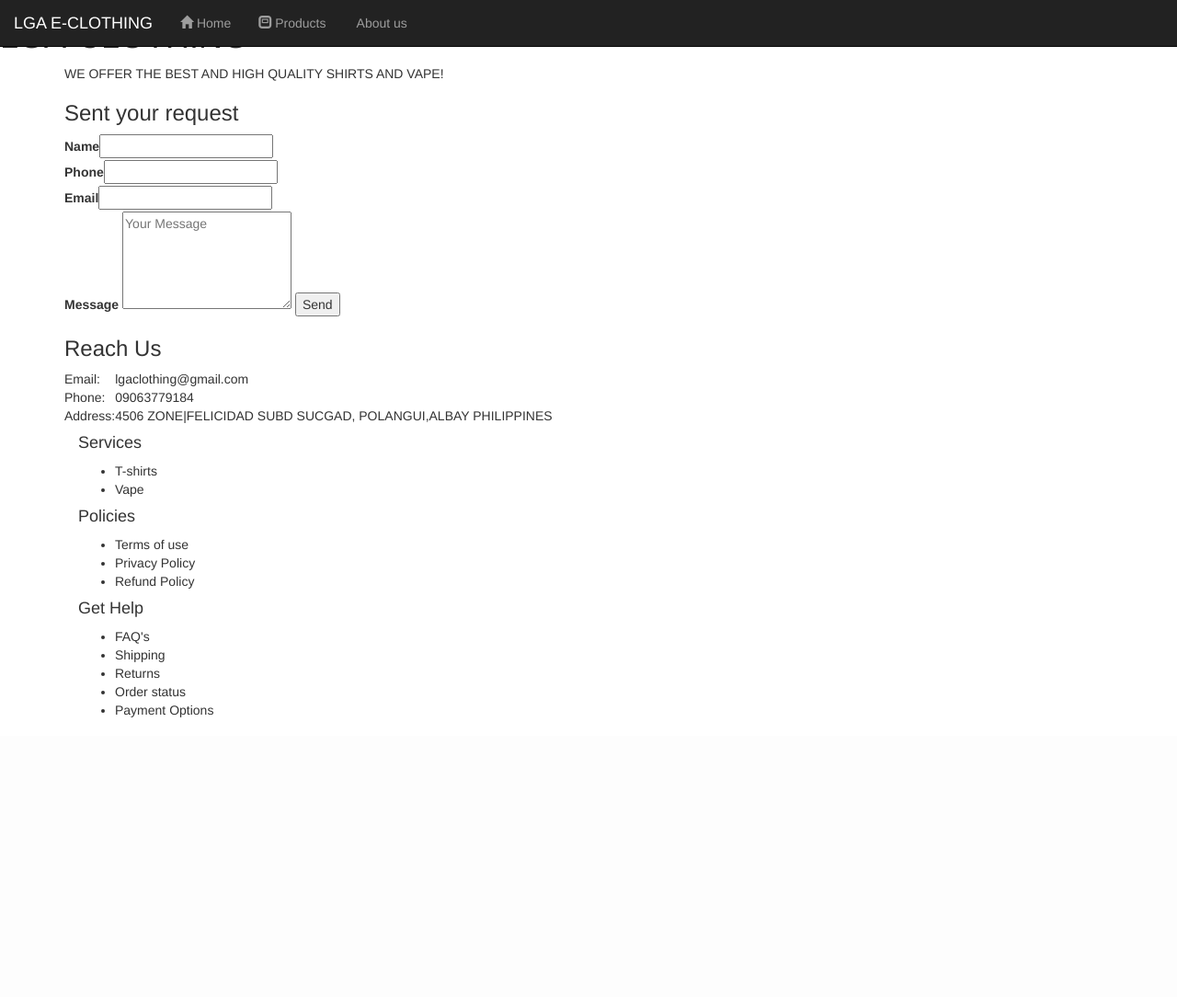
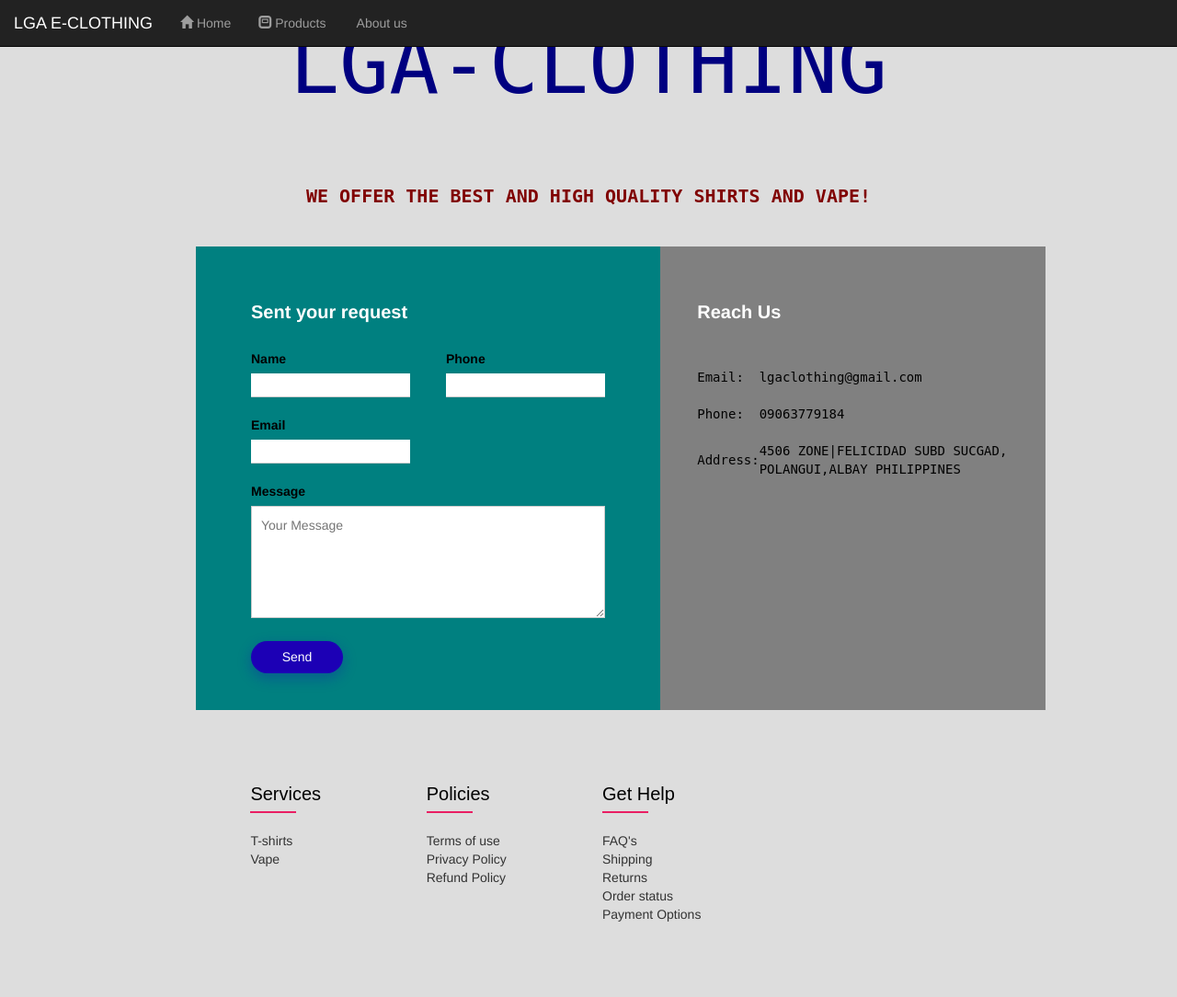
Before and after one commit to carla011001-afk/Ecommerce-app-h, a PHP site: page /ecommerce-app-h/ABOUTUS.php in a window 1280 px wide. Shown: the whole page at 92% size. Before the commit the page ends 780 px from the top, so only its background shows below. Run offline with PHP 8.4, Linux system fonts and the light colour scheme; data comes from the database, SQL or seed files in the repository; data that the repository does not hold is empty.

Commit message:
Update style.css

```diff
--- a/style.css
+++ b/style.css
@@ -1,4 +1,159 @@
 
+*{
+	margin: 0;
+	padding: 0;
+
+
+}
+body{
+	background: #ddd;
+
+
+
+
+}
+.container{
+	width: 80%;
+	margin-bottom: 50px auto;
+	margin-left: 50px;
+
+
+}
+.contact-box{
+	background: #008080;
+	display: flex;
+	margin-left: 70px;
+}
+.contact-left{
+	flex-basis: 60%;
+	padding: 40px 60px;
+}
+.contact-right{
+	flex-basis:50%;
+	padding: 40px;
+	background: #808080;
+	color: #fff;
+}
+h1{
+	margin-bottom: 80px;
+	text-align: center;
+	color: navy;
+	font-family: monospace;
+	font-size: 90px;
+
+}
+.container p{
+	margin-bottom: 40px;
+	text-align: center;
+	font-weight: bolder;
+	font-size: 20px;
+	font-family: monospace;
+	color: maroon;
+
+}
+.input-row{
+	display: flex;
+	justify-content: space-between;
+	margin-bottom: 20px;
+}
+.input-row .input-group{
+	flex-basis: 45%;
+}
+input{
+	width: 100%;
+	border: none;
+	border-bottom: 1px solid #ccc;
+	outline: none;
+	padding-bottom: 5px;
+}
+textarea{
+	width: 100%;
+	border: 1px solid #ccc;
+	outline: none;
+	padding: 10px;
+	box-sizing: border-box;
+}
+label{
+	margin-bottom: 6px;
+	display: block;
+	color: #000;
+	font-weight: bolder;
+}
+button{
+	background: #1c00b5;
+	width: 100px;
+	border:none;
+	outline: none;
+	color: #fff;
+	height: 35px;
+	border-radius: 30px;
+	margin-top: 20px;
+	box-shadow: 0px 5px 15px 0px rgba(28,0,181,0.3);
+}
+.contact-left h3{
+	color: #fff;
+	font-weight: 600;
+	margin-bottom: 30px;
+	font-size: 20px;
+}
+.contact-right h3{
+	font-weight: 600;
+	margin-bottom: 30px;
+	font-size: 20px;
+
+}
+tr td: first-child{
+	padding-right: 20px;
+
+}
+tr td{
+	padding-top: 20px;
+	font-family: monospace;
+	color: #000;
+
+}
+.container{
+	max-width: 1170PX;
+	margin: auto;
+}
+.rows{
+	display: flex;
+	flex-wrap: wrap;
+}
+ul{
+	list-style: none;
+
+
+}
+.footer{
+
+
+	padding: 70px 0;
+}
+.footer-col{
+	width: 25%;
+	padding: 0 15px;
+
+}
+.footer-col h4{
+	font-size: 20px;
+	color: #000;
+	text-transform: capitalize;
+	margin-bottom: 30px;
+	font-weight: 500;
+	font-family: fantasy;
+	position: relative;
+}
+.footer-col h4::before{
+	content: '';
+	position: absolute;
+	left:0;
+	bottom:-10px;
+	background-color: #e91e63;
+	height: 2px;
+	box-sizing: border-box;
+	width: 50px;
+}
 /* -------------  CSS Loader  ----------- */
 
 .overlay{
```
